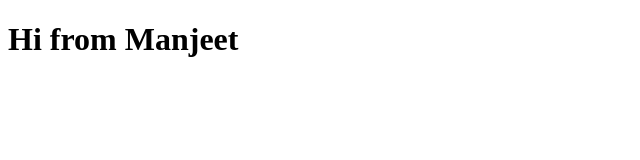
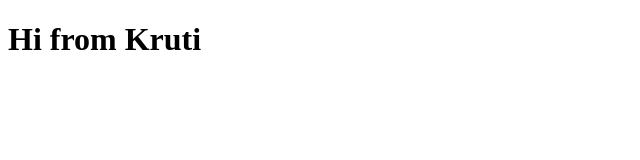
Before and after one commit to monty16597/assignment-2, a plain HTML site: page index.html in a window 1280 px wide. Shown: the whole page, without its empty margins (0-640 px from the left). Drawn offline with Linux system fonts and the light colour scheme.

Commit message:
changed text

```diff
--- a/index.html
+++ b/index.html
@@ -4,7 +4,7 @@
     <title>My Angular App</title>
   </head>
   <body>
-      <h1>Hi from Manjeet</h1>
+      <h1>Hi from Kruti</h1>
     </div>
   </body>
 </html>
```
